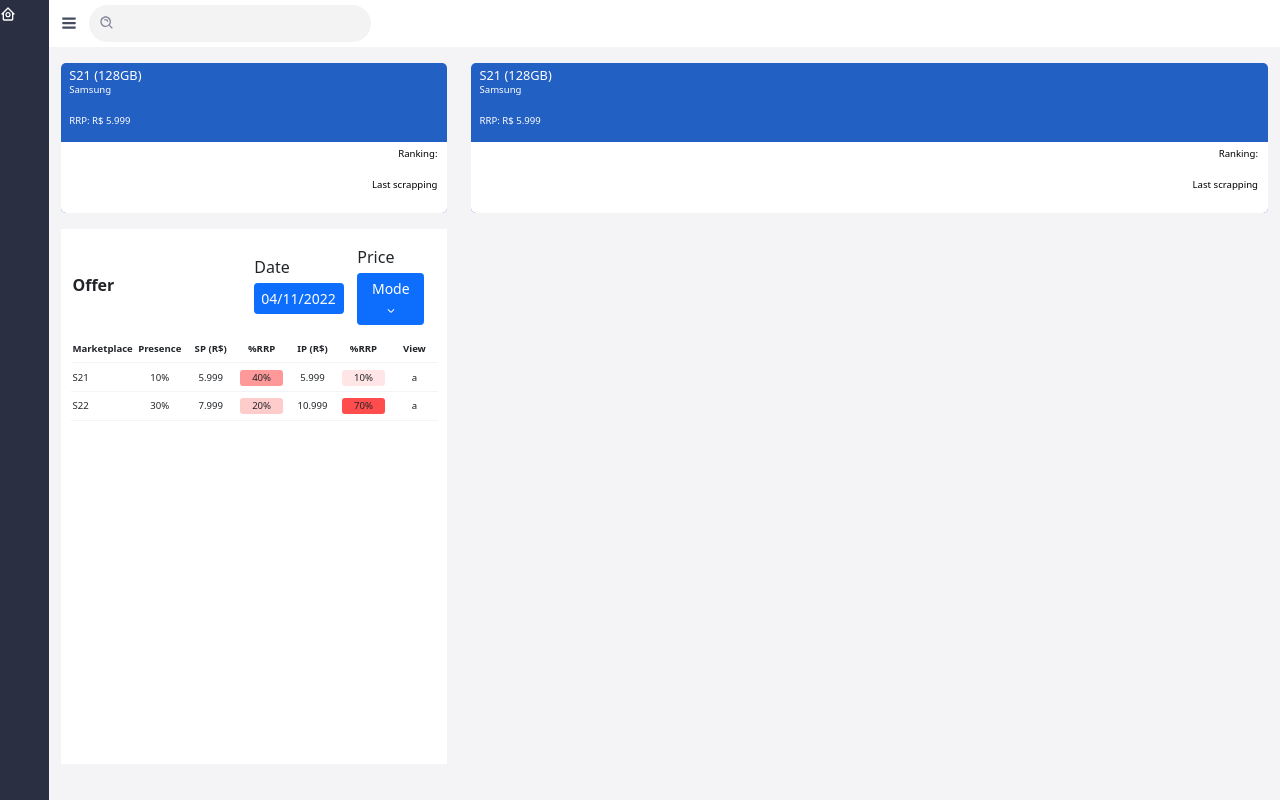
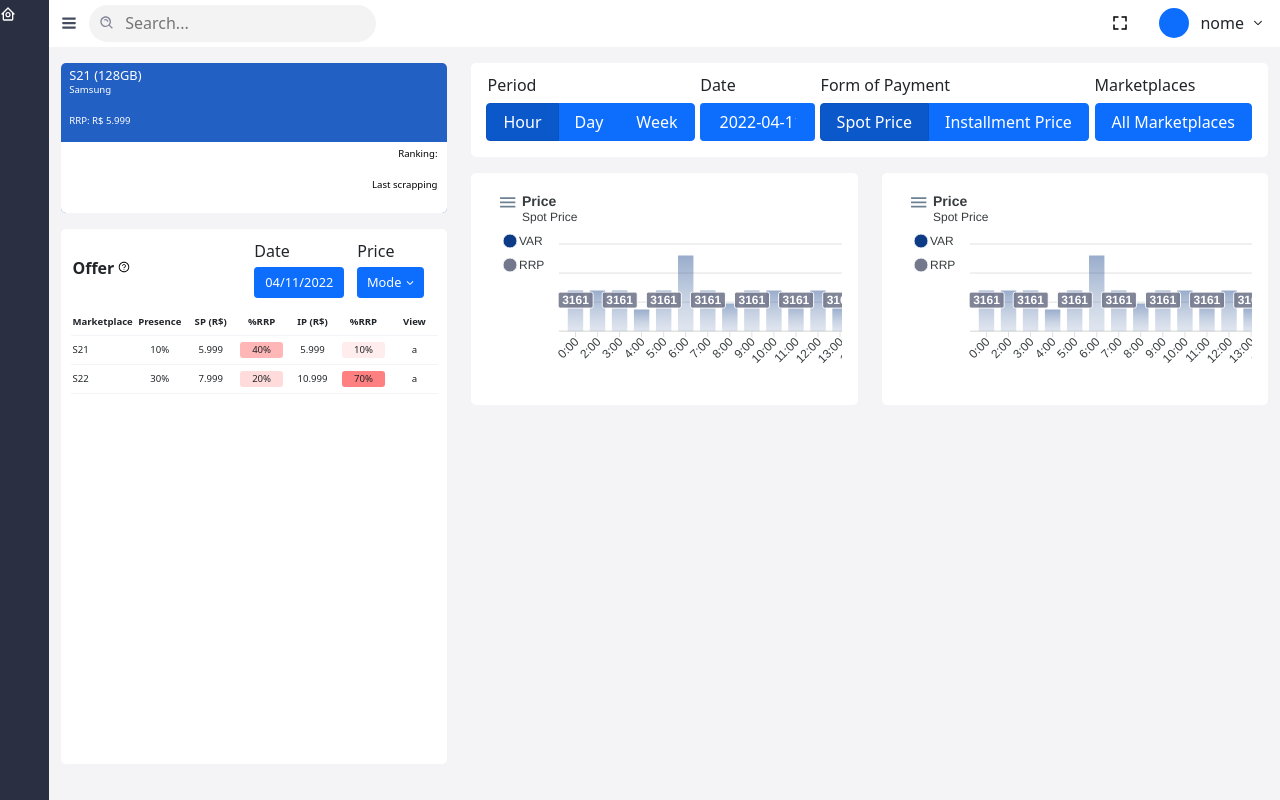
Before and after one commit to gustavosalm/Next-TrackingTradeProject, a Next.js app: page / in a window 1280 px wide. Built offline with nearby package versions, Linux system fonts and the light colour scheme.

Commit message:
several changes

```diff
--- a/Components/Chart/Chart.tsx
+++ b/Components/Chart/index.tsx
@@ -24,10 +24,13 @@
   options : {
     chart: {
       stacked: true,
-      height: 250,
+      height: 300,
       innerWidth: 600,
+      // offsetY: -50,
+      parentHeightOffset: 0,
       toolbar: {
         offsetX: 0,
+        offsetY: 0,
         show: true,
         tools: {
           download: true,
@@ -54,11 +57,25 @@
         }
       }
     },
+    grid: {
+      padding: {
+        top: -20,
+        left: 0,
+      }
+    },
     stroke: {
       width: [0, 4]
     },
     title: {
-      text: 'Traffic Sources'
+      text: 'Price',
+      offsetX: 25,
+    },
+    subtitle: {
+      text: 'Spot Price',
+      align: 'left',
+      margin: 10,
+      offsetX: 25,
+      offsetY: 15,
     },
     dataLabels: {
       enabled: true,
@@ -68,24 +85,20 @@
       "0:00", "2:00", "3:00", "4:00", "5:00", "6:00", "7:00", "8:00", "9:00", "10:00", "11:00", "12:00", "13:00", "14:00", "15:00", "16:00", "17:00", "18:00", "19:00", "20:00", "21:00", "22:00", "23:00"
     ],
     yaxis: [{
-      title: {
-        text: 'Website Blog',
-      },
+      show: false
     }, {
-      opposite: true,
-      title: {
-        text: 'Social Media'
-      }
+      show: false
     }],
-    // xaxis: {
-    //   range: 4
-    // },
+    legend: {
+      position: 'left',
+      offsetY: 20,
+    }
   }
 }
 
 const Chart = () => {
   return (
-    <ApexCharts options={state.options} series={state.series} type="area" height={250} width={600} />
+    <ApexCharts options={state.options} series={state.series} type="area" height={200} width={600} />
   );
 }
 
--- /dev/null
+++ b/Components/ChartList/index.tsx
@@ -0,0 +1,65 @@
+import { FiltersContainer, ChartsContainer } from './style';
+import { useState } from 'react';
+import DatePicker from "react-datepicker";
+import { Container, Row, Col, ButtonGroup, Button, ToggleButton } from 'react-bootstrap';
+import Chart from '../Chart';
+
+const ChartList = () => {
+    const [date, setDate] = useState(new Date());
+    const [period, setPeriod] = useState(0);
+    const [payment, setPayment] = useState(0);
+
+    return(
+        <>
+            <FiltersContainer>
+                <div>
+                    <p>Period</p>
+                    <ButtonGroup>
+                        <ToggleButton className="px-3" type="checkbox" variant="primary" value="0" checked={period === 0} onClick={(e) => setPeriod(0)}>Hour</ToggleButton>
+                        <ToggleButton className="px-3" type="checkbox" variant="primary" value="1" checked={period === 1} onClick={(e) => setPeriod(1)}>Day</ToggleButton>
+                        <ToggleButton className="px-3" type="checkbox" variant="primary" value="2" checked={period === 2} onClick={(e) => setPeriod(2)}>Week</ToggleButton>
+                    </ButtonGroup>
+                </div>
+                <div>
+                    <p>Date</p>
+                    <Button className="btn-sm w-100">
+                        <DatePicker selected={date} dateFormat="yyyy-MM-dd" onChange={(newDate: Date) => setDate(newDate)} />
+                    </Button>
+                </div>
+                <div>
+                    <p>Form of Payment</p>
+                    <ButtonGroup>
+                        <ToggleButton className="px-3" type="checkbox" variant="primary" value="0" checked={payment === 0} onClick={(e) => setPayment(0)}>Spot Price</ToggleButton>
+                        <ToggleButton className="px-3" type="checkbox" variant="primary" value="1" checked={payment === 1} onClick={(e) => setPayment(1)}>Installment Price</ToggleButton>
+                    </ButtonGroup>
+                </div>
+                <div>
+                    <p>Marketplaces</p>
+                    <Button className="px-3">All Marketplaces</Button>
+                </div>
+            </FiltersContainer>
+            <ChartsContainer>
+                <Container fluid className="px-0">
+                    <Row>
+                        <Col className="col-md-6">
+                            <div>
+                                <div>
+                                    <Chart />
+                                </div>
+                            </div>
+                        </Col>
+                        <Col className="col-md-6">
+                            <div>
+                                <div>
+                                    <Chart />
+                                </div>
+                            </div>
+                        </Col>
+                    </Row>
+                </Container>
+            </ChartsContainer>
+        </>
+    );
+}
+
+export default ChartList;
--- /dev/null
+++ b/Components/ChartList/style.ts
@@ -0,0 +1,69 @@
+import styled from 'styled-components';
+
+export const FiltersContainer = styled.div`
+    height: auto;
+    background-color: white;
+    padding: 0.6rem 1rem 1rem 1rem;
+    margin-bottom: 1rem;
+    border-radius: 5px;
+    display: flex;
+    justify-content: space-between;
+    p {
+        margin-bottom: .4rem;
+        font-weight: 500;
+    }
+    div:nth-child(2) {
+        min-width: 15%;
+    }
+    .react-datepicker-wrapper {
+        input {
+            /* padding-left: 1rem;
+            padding-right: 1rem; */
+            min-width: 100%;
+            width: 80px;
+            background: transparent;
+            cursor: pointer;
+            border: none;
+            color: inherit;
+            font-size: 1rem;
+            line-height: 1.6875rem;
+            text-align: center;
+            padding-bottom: 0;
+        }
+    }
+`
+
+export const ChartsContainer = styled.div`
+    height: auto;
+    max-height: 82%;
+    width: 100%;
+    .col {
+        overflow: hidden;
+        /* &:first-child {
+            padding-left: 0 !important;
+        } */
+        >div {
+            background-color: white;
+            border-radius: 5px;
+            padding: 1rem;
+            >div{
+                width: 100%;
+                overflow-x: scroll;
+                overflow-y: clip;
+                &::-webkit-scrollbar {
+                    height: 5px;
+                }
+                &::-webkit-scrollbar-thumb {
+                    background-color: rgb(119, 122, 143, 1);
+                    outline: 1px solid rgb(106, 109, 131, .5);
+                    border-radius: 10px;
+                }
+            }
+        }
+        .apexcharts-toolbar {
+            position: absolute;
+            right: auto;
+            left: 3px;
+        }
+    }
+`
--- a/Components/MarketplaceList/index.tsx
+++ b/Components/MarketplaceList/index.tsx
@@ -3,8 +3,9 @@
 
 import DatePicker from "react-datepicker";
 import "react-datepicker/dist/react-datepicker.css";
-import { Row, Col, Button } from 'react-bootstrap';
+import { Row, Col, Button, Dropdown } from 'react-bootstrap';
 import { IoIosArrowDown as BtArrow } from 'react-icons/io'
+import { AiOutlineQuestionCircle as QuestMark } from 'react-icons/ai';
 
 type props = {
     market: string,
@@ -22,12 +23,13 @@
 
 const MarketplaceList = (list: props[]) => {
     const [startDate, setStartDate] = useState(new Date());
+    const [mode, setMode] = useState('Mode');
 
     return(
         <MarketplaceListStyle>
             <Row className="mx-auto mb-3 align-items-center no-padding">
                 <Col className="col-md-6">
-                    <p className="mb-0"><strong>Offer</strong></p>
+                    <p className="mb-0"><strong>Offer</strong> <QuestMark size={12} style={{color: "black", margin: " 0 0 5px 0"}}/></p>
                 </Col>
                 <Col className="col-md-3">
                     <p className="mb-1">Date</p>
@@ -37,7 +39,17 @@
                 </Col>
                 <Col className="col-md-3 pad">
                     <p className="mb-1">Price</p>
-                    <Button className="btn-sm w-100">Mode <BtArrow size={10}/></Button>
+                    <Dropdown drop="down" align='start' onSelect={(key) => {(key != null) ? setMode(key) : setMode('Mode') }}>
+                        <Dropdown.Toggle className="btn-sm w-100" variant="primary" id="dropdown-basic">
+                            {mode} <BtArrow size={10} style={{color: "white"}}/>
+                        </Dropdown.Toggle>
+                        <Dropdown.Menu>
+                            <Dropdown.Item eventKey="Mode">Mode</Dropdown.Item>
+                            <Dropdown.Item eventKey="Minimum">Minimum</Dropdown.Item>
+                            <Dropdown.Item eventKey="Maximum">Maximum</Dropdown.Item>
+                        </Dropdown.Menu>
+                    </Dropdown>
+                    {/* <Button className="btn-sm w-100">Mode <BtArrow size={10}/></Button> */}
                 </Col>
             </Row>
             <div>
--- a/Components/MarketplaceList/style.ts
+++ b/Components/MarketplaceList/style.ts
@@ -3,7 +3,9 @@
 export const MarketplaceListStyle = styled.div`
     height: 75%;
     background-color: white;
-    padding: 1rem .7rem 0 .7rem;
+    padding: 0.6rem .7rem 0 .7rem;
+    border-radius: 5px;
+    overflow-x:visible; overflow-y:clip;
     .react-datepicker-wrapper {
         input {
             min-width: 0;
@@ -12,8 +14,17 @@
             cursor: pointer;
             border: none;
             color: inherit;
+            font-size: 0.8rem;
             line-height: 1.6875rem;
+            text-align: center;
         }
+    }
+    .dropdown button {
+        padding: 0.3125rem 0;
+        font-size: 0.8rem;
+    }
+    .dropdown-toggle::after {
+        content: none;
     }
     >div:not(:first-child) {
         position: relative;
@@ -44,6 +55,6 @@
 `
 
 export const RRPText = styled.p<{opacity: number}>`
-    background-color: ${props => `rgb(255, 0, 0, ${props.opacity})`};
+    background-color: ${props => `rgb(255, 74, 74, ${props.opacity})`};
     border-radius: 3px;
 `
--- a/pages/_app.tsx
+++ b/pages/_app.tsx
@@ -1,9 +1,14 @@
 import '../styles/globals.css'
 import type { AppProps } from 'next/app'
 import 'bootstrap/dist/css/bootstrap.min.css';
+import SSRProvider from 'react-bootstrap/SSRProvider'
 
 function MyApp({ Component, pageProps }: AppProps) {
-  return <Component {...pageProps} />
+  return (
+    <SSRProvider>
+      <Component {...pageProps} />
+    </SSRProvider>
+  )
 }
 
 export default MyApp
--- a/pages/index.tsx
+++ b/pages/index.tsx
@@ -1,7 +1,7 @@
 import type { NextPage } from 'next'
 import { useState } from 'react';
 import styles from '../styles/Home.module.css'
-import Chart from '../Components/Chart/Chart'
+import ChartList from '../Components/ChartList'
 import Product from '../Components/Product'
 import MarketplaceList from '../Components/MarketplaceList'
 import SideMenu from '../Components/SideMenu'
@@ -9,6 +9,7 @@
 import { Container, Col, Row } from 'react-bootstrap'
 import { GoThreeBars as HamButton } from 'react-icons/go';
 import { BiSearchAlt as Search, BiFullscreen } from 'react-icons/bi';
+import { IoIosArrowDown as BtArrow } from 'react-icons/io';
 
 type props = {
   market: string,
@@ -57,20 +58,30 @@
       <SideMenu {...{active: active}}/>
       <main className={styles.main}>
         <div className={styles.topBar}>
-          <button onClick={() => setActive(!active)}><HamButton size={18} style={{color: "#454c60"}}/></button>
-          <div className={styles.searchBar}>
-            <Search />
-            <input></input>
+          <div>
+            <button onClick={() => setActive(!active)}><HamButton size={18} style={{color: "#454c60"}}/></button>
+            <div className={styles.searchBar}>
+              <Search />
+              <input placeholder="Search..."></input>
+            </div>
+          </div>
+          <div>
+            <button onClick={() => console.log('activate fullscreen')}><BiFullscreen size={18} /></button>
+            <div className={styles.userOptions} onClick={() => console.log('activate logout option')}>
+              <div></div>
+              <p>nome</p>
+              <BtArrow size={12}/>
+            </div>
           </div>
         </div>
         <Container fluid className="pt-3 pb-4 h-100">
           <Row className="h-100">
-            <Col md className="overflow-hidden"> {/* min-vw-25 */}
+            <Col md className="overflow-y-hidden"> {/* min-vw-25 */}
               <Product />
               <MarketplaceList {...data} />
             </Col>
-            <Col md className="col-md-8" fluid>
-              <Product />
+            <Col md className="col-md-8 overflow-y-hidden" fluid>
+              <ChartList />
             </Col>
           </Row>
         </Container>
--- a/styles/Home.module.css
+++ b/styles/Home.module.css
@@ -23,6 +23,12 @@
     background-color: white;
     display: flex;
     align-items: center;
+    justify-content: space-between;
+}
+.topBar >div {
+    height: 100%;
+    display: flex;
+    align-items: inherit;
 }
 .topBar button {
     padding: 0;
@@ -49,10 +55,30 @@
 .searchBar input {
     background: transparent;
     border: none;
-    padding: 0 5px 3px 10px;
+    padding: 0 10px;
+    /* padding: 0 5px 3px 10px; */
 }
 .searchBar input:focus {
     outline: none !important;
+}
+
+.userOptions {
+    padding-right: 1rem;
+    display: flex;
+    align-items: inherit;
+    margin-left: 1.2rem;
+    cursor: pointer;
+}
+.userOptions div {
+    width: 30px;
+    height: 30px;
+    background-color: #0d6efd;
+    border-radius: 50%;
+    margin-right: 0.7rem;
+}
+.userOptions p {
+    margin: 0;
+    margin-right: 0.5rem;
 }
 
 .chartCard {
--- a/styles/globals.css
+++ b/styles/globals.css
@@ -19,3 +19,8 @@
   padding-left: 0 !important;
   padding-right: 0 !important;
 }
+
+.overflow-y-hidden {
+  overflow-x: visible !important;
+  overflow-y: clip !important;
+}
```
